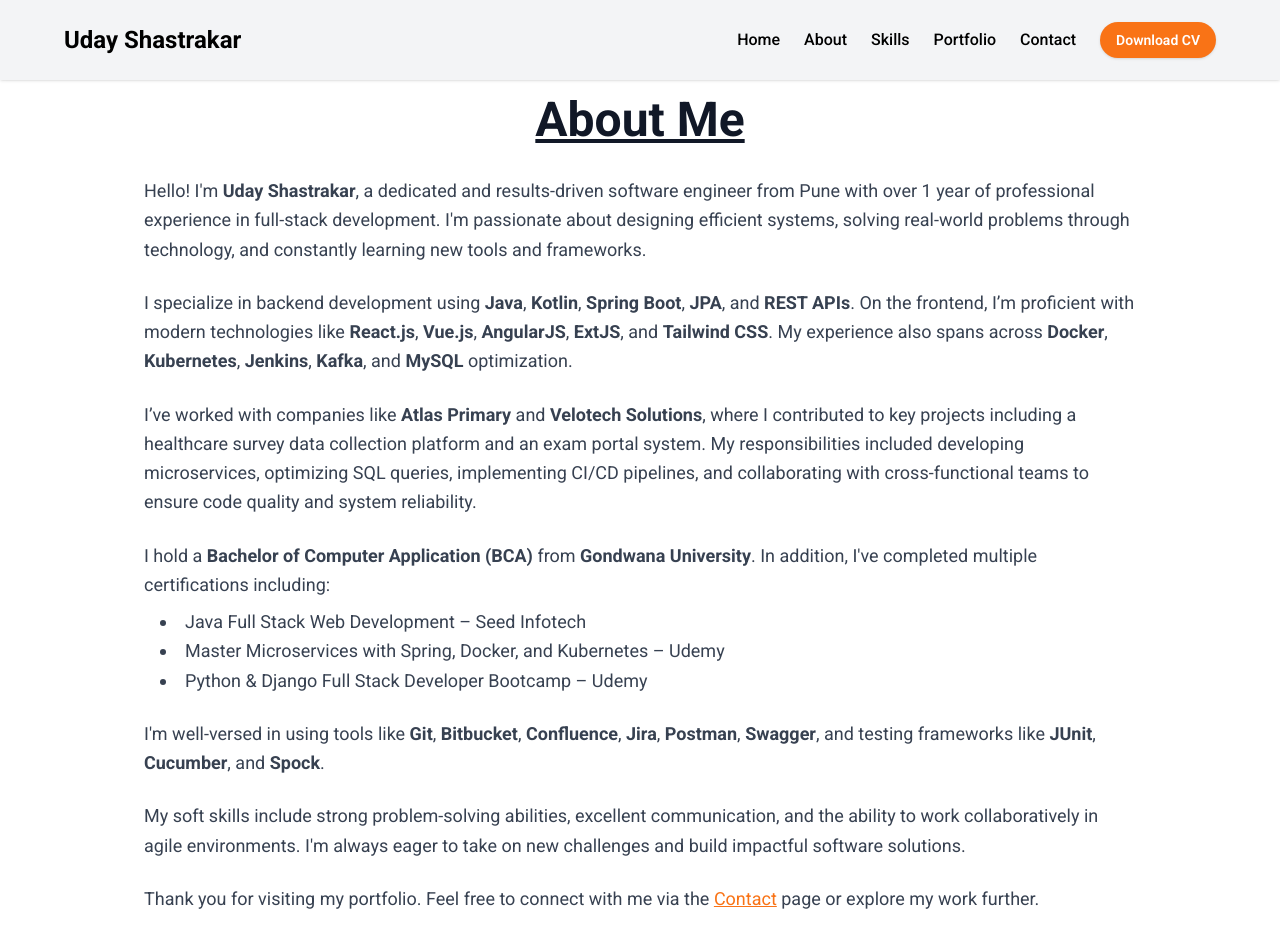
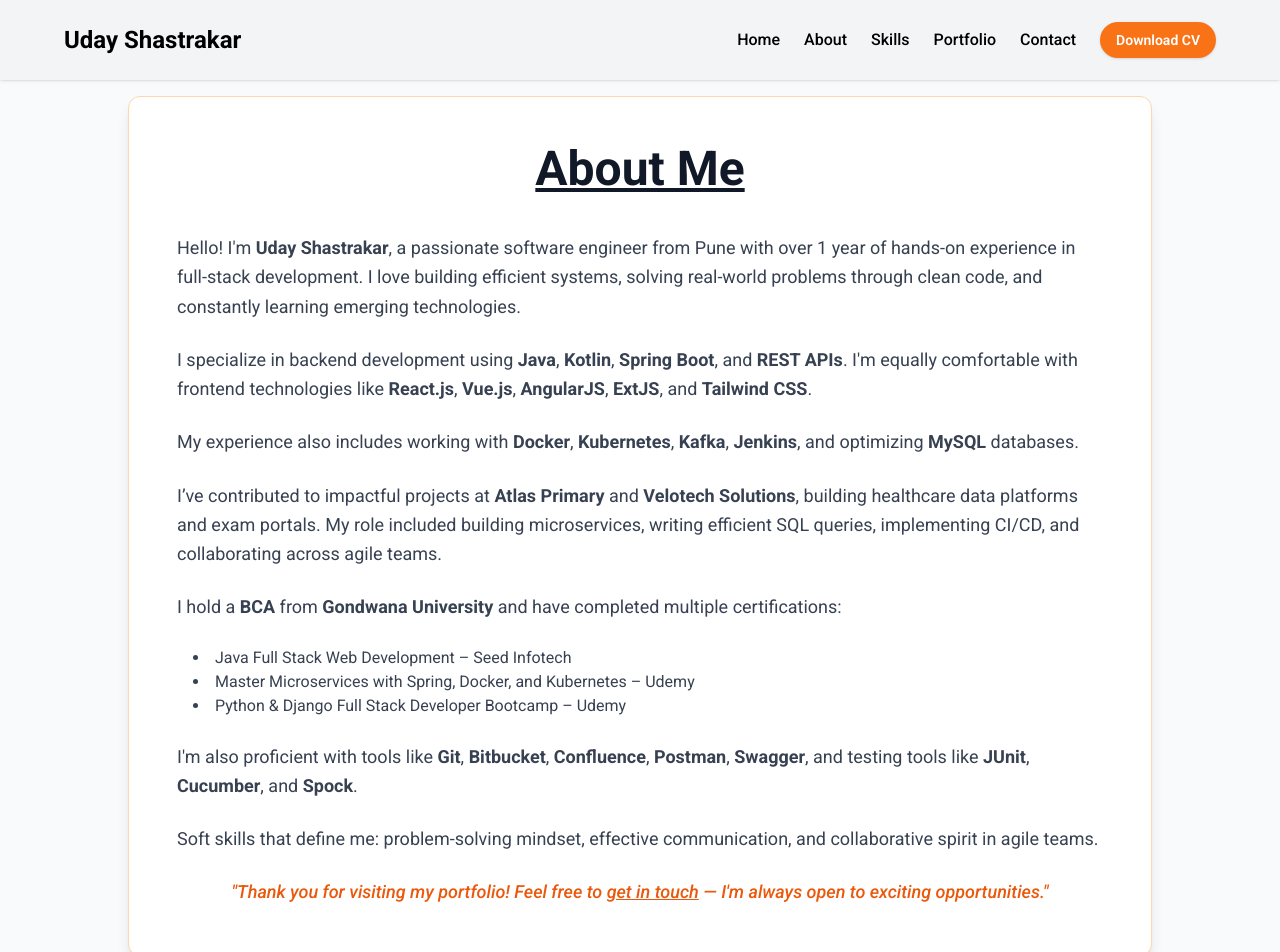
Before and after one commit to Uday-Shastrakar/PortfolioWebsite, a React (Vite) app: page /PortfolioWebsite/about in a window 1280 px wide. Shown: the top 952 px of the page. Built offline with nearby package versions, Linux system fonts and the light colour scheme.

Commit message:
codes beautify and updated

```diff
--- a/src/App.jsx
+++ b/src/App.jsx
@@ -15,14 +15,18 @@
 
 function App() {
   return (
-    <Router basename="/PortfolioWebsite"> {/* Add basename here */}
+    <div className="flex flex-col min-h-screen"> {/* Layout wrapper for sticky footer */}
+      <Router basename="/PortfolioWebsite">
         <Header />
+
+        {/* Main content grows to fill remaining space */}
+        <main className="flex-grow">
           <Routes>
             <Route
               path="/"
               element={
                 <>
-              <Banner/>
+                  <Banner />
                   <About />
                   <Services />
                   <Expertise />
@@ -36,8 +40,12 @@
             <Route path="/skills" element={<Skills />} />
             <Route path="/portfolio" element={<Portfolio />} />
           </Routes>
+        </main>
+
+        {/* Footer always sticks to bottom */}
         <Footer />
       </Router>
+    </div>
   );
 }
 
--- a/src/pages/AboutPage.jsx
+++ b/src/pages/AboutPage.jsx
@@ -1,42 +1,51 @@
 const AboutPage = () => {
   return (
-    <div className="pt-24 pb-16 px-4 bg-white min-h-screen max-w-5xl mx-auto">
-      <h1 className="text-4xl md:text-5xl font-bold mb-8 underline text-center text-gray-900">
+    <div className="pt-24 pb-16 px-4 bg-gray-50 min-h-screen">
+      <div className="bg-white shadow-lg rounded-xl max-w-5xl mx-auto p-8 md:p-12 border border-orange-200">
+        <h1 className="text-4xl md:text-5xl font-bold mb-10 underline text-center text-gray-900">
           About Me
         </h1>
 
-      <p className="text-lg text-gray-700 leading-relaxed mb-6">
-        Hello! I'm <strong>Uday Shastrakar</strong>, a dedicated and results-driven software engineer from Pune with over 1 year of professional experience in full-stack development. I'm passionate about designing efficient systems, solving real-world problems through technology, and constantly learning new tools and frameworks.
+        <div className="space-y-6 text-lg text-gray-700 leading-relaxed">
+          <p>
+            Hello! I'm <strong>Uday Shastrakar</strong>, a passionate software engineer from Pune with over 1 year of hands-on experience in full-stack development. I love building efficient systems, solving real-world problems through clean code, and constantly learning emerging technologies.
           </p>
 
-      <p className="text-lg text-gray-700 leading-relaxed mb-6">
-        I specialize in backend development using <strong>Java</strong>, <strong>Kotlin</strong>, <strong>Spring Boot</strong>, <strong>JPA</strong>, and <strong>REST APIs</strong>. On the frontend, I’m proficient with modern technologies like <strong>React.js</strong>, <strong>Vue.js</strong>, <strong>AngularJS</strong>, <strong>ExtJS</strong>, and <strong>Tailwind CSS</strong>. My experience also spans across <strong>Docker</strong>, <strong>Kubernetes</strong>, <strong>Jenkins</strong>, <strong>Kafka</strong>, and <strong>MySQL</strong> optimization.
+          <p>
+            I specialize in backend development using <strong>Java</strong>, <strong>Kotlin</strong>, <strong>Spring Boot</strong>, and <strong>REST APIs</strong>. I'm equally comfortable with frontend technologies like <strong>React.js</strong>, <strong>Vue.js</strong>, <strong>AngularJS</strong>, <strong>ExtJS</strong>, and <strong>Tailwind CSS</strong>.
           </p>
 
-      <p className="text-lg text-gray-700 leading-relaxed mb-6">
-        I’ve worked with companies like <strong>Atlas Primary</strong> and <strong>Velotech Solutions</strong>, where I contributed to key projects including a healthcare survey data collection platform and an exam portal system. My responsibilities included developing microservices, optimizing SQL queries, implementing CI/CD pipelines, and collaborating with cross-functional teams to ensure code quality and system reliability.
+          <p>
+            My experience also includes working with <strong>Docker</strong>, <strong>Kubernetes</strong>, <strong>Kafka</strong>, <strong>Jenkins</strong>, and optimizing <strong>MySQL</strong> databases.
           </p>
 
-      <p className="text-lg text-gray-700 leading-relaxed mb-6">
-        I hold a <strong>Bachelor of Computer Application (BCA)</strong> from <strong>Gondwana University</strong>. In addition, I've completed multiple certifications including:
-        <ul className="list-disc list-inside mt-2 ml-4">
+          <p>
+            I’ve contributed to impactful projects at <strong>Atlas Primary</strong> and <strong>Velotech Solutions</strong>, building healthcare data platforms and exam portals. My role included building microservices, writing efficient SQL queries, implementing CI/CD, and collaborating across agile teams.
+          </p>
+
+          <p>
+            I hold a <strong>BCA</strong> from <strong>Gondwana University</strong> and have completed multiple certifications:
+          </p>
+
+          <ul className="list-disc list-inside ml-4 text-base">
             <li>Java Full Stack Web Development – Seed Infotech</li>
             <li>Master Microservices with Spring, Docker, and Kubernetes – Udemy</li>
             <li>Python & Django Full Stack Developer Bootcamp – Udemy</li>
           </ul>
+
+          <p>
+            I'm also proficient with tools like <strong>Git</strong>, <strong>Bitbucket</strong>, <strong>Confluence</strong>, <strong>Postman</strong>, <strong>Swagger</strong>, and testing tools like <strong>JUnit</strong>, <strong>Cucumber</strong>, and <strong>Spock</strong>.
           </p>
 
-      <p className="text-lg text-gray-700 leading-relaxed mb-6">
-        I'm well-versed in using tools like <strong>Git</strong>, <strong>Bitbucket</strong>, <strong>Confluence</strong>, <strong>Jira</strong>, <strong>Postman</strong>, <strong>Swagger</strong>, and testing frameworks like <strong>JUnit</strong>, <strong>Cucumber</strong>, and <strong>Spock</strong>.
+          <p>
+            Soft skills that define me: problem-solving mindset, effective communication, and collaborative spirit in agile teams.
           </p>
 
-      <p className="text-lg text-gray-700 leading-relaxed mb-6">
-        My soft skills include strong problem-solving abilities, excellent communication, and the ability to work collaboratively in agile environments. I'm always eager to take on new challenges and build impactful software solutions.
+          <p className="text-center text-orange-600 font-medium italic mt-8">
+            "Thank you for visiting my portfolio! Feel free to <a href="/PortfolioWebsite/contact" className="underline hover:text-orange-700">get in touch</a> — I'm always open to exciting opportunities."
           </p>
-
-      <p className="text-lg text-gray-700 leading-relaxed">
-        Thank you for visiting my portfolio. Feel free to connect with me via the <a href="/contact" className="text-orange-500 underline">Contact</a> page or explore my work further.
-      </p>
+        </div>
+      </div>
     </div>
   );
 };
--- a/src/pages/Contact.jsx
+++ b/src/pages/Contact.jsx
@@ -1,42 +1,76 @@
+import { FaEnvelope, FaPhone, FaLinkedin, FaGithub } from "react-icons/fa";
+
 const Contact = () => {
   return (
-    <div className="pt-20 pb-10 px-8 bg-white min-h-[88vh]">
-      <h1 className="text-5xl font-bold text-center underline mb-8">Contact Me</h1>
-      <div className="text-center space-y-4 text-lg text-gray-800">
-        <p>
-          Email:{" "}
+    <section className="min-h-[88vh] flex items-center justify-center bg-white px-4 py-16">
+      <div className="max-w-4xl w-full text-center">
+        <h1 className="text-4xl md:text-5xl font-bold underline mb-8">
+          Contact Me
+        </h1>
+
+        {/* Greeting Box */}
+        <div className="border-2 border-orange-400 bg-orange-50 rounded-xl p-6 md:p-8 mb-10 shadow">
+          <h2 className="text-2xl font-semibold text-gray-800 mb-3">
+            Let’s Connect!
+          </h2>
+          <p className="text-gray-700 text-lg">
+            Whether you want to collaborate, have a question, or just want to say hi —
+            I’m always open to meaningful conversations and opportunities. Don’t hesitate to reach out!
+          </p>
+        </div>
+
+        {/* Contact Info Grid */}
+        <div className="grid grid-cols-1 md:grid-cols-2 gap-10 text-lg text-gray-800 text-left">
+          {/* Left */}
+          <div className="space-y-6">
+            <div className="flex items-center gap-4">
+              <FaEnvelope className="text-orange-500 text-2xl" />
               <a
+                href="mailto:uday.shastrakar@gmail.com"
                 className="text-blue-600 underline"
-            href="mailto:uday.shastrakar@gmail.com"
               >
                 uday.shastrakar@gmail.com
               </a>
-        </p>
-        <p>Phone: 8668713992 / 8149904347</p>
-        <p>
-          LinkedIn:{" "}
+            </div>
+
+            <div className="flex items-center gap-4">
+              <FaPhone className="text-orange-500 text-2xl" />
+              <div>
+                <p>+91 8668713992</p>
+                <p>+91 8149904347</p>
+              </div>
+            </div>
+          </div>
+
+          {/* Right */}
+          <div className="space-y-6">
+            <div className="flex items-center gap-4">
+              <FaLinkedin className="text-orange-500 text-2xl" />
               <a
                 href="https://www.linkedin.com/in/uday-shastrakar"
                 target="_blank"
                 rel="noopener noreferrer"
                 className="text-blue-600 underline"
               >
-            View Profile
+                LinkedIn Profile
               </a>
-        </p>
-        <p>
-          GitHub:{" "}
+            </div>
+
+            <div className="flex items-center gap-4">
+              <FaGithub className="text-orange-500 text-2xl" />
               <a
                 href="https://github.com/Uday-Shastrakar"
                 target="_blank"
                 rel="noopener noreferrer"
                 className="text-blue-600 underline"
               >
-            Uday-Shastrakar
+                github.com/Uday-Shastrakar
               </a>
-        </p>
             </div>
           </div>
+        </div>
+      </div>
+    </section>
   );
 };
 
--- a/src/pages/Licensing.jsx
+++ b/src/pages/Licensing.jsx
@@ -1,13 +1,37 @@
 const Licensing = () => {
   return (
-    <div className="pt-24 pb-10 px-4 bg-white min-h-[88vh]">
-      <h1 className="text-4xl md:text-5xl font-bold text-center underline mb-6 text-gray-900">
-        Licensing
-      </h1>
-      <p className="max-w-3xl mx-auto text-lg text-center text-gray-700 leading-relaxed">
-        All content, images, and source code on this website are © Uday Shastrakar 2025. <br />
-        This project is for educational and portfolio use only. Unauthorized use is prohibited.
-      </p>
+    <div className="pt-32 pb-20 px-6 bg-gray-50 min-h-screen">
+      <div className="bg-white max-w-4xl mx-auto p-8 md:p-12 rounded-xl shadow border border-orange-200">
+        <h1 className="text-4xl md:text-5xl font-bold text-center underline text-gray-900 mb-8">
+          Licensing
+        </h1>
+
+        <div className="text-gray-700 text-base md:text-lg leading-relaxed space-y-6">
+          <p>
+            All content, visuals, and source code on this website are the intellectual property of <strong>Uday Shastrakar</strong> © 2025, unless otherwise stated.
+          </p>
+
+          <p>
+            This project is created for <strong>educational</strong> and <strong>portfolio demonstration</strong> purposes only. The work showcased here reflects personal learning, professional experience, and creative contributions.
+          </p>
+
+          <p>
+            Unauthorized copying, redistribution, or commercial use of the materials without explicit permission is strictly prohibited.
+          </p>
+
+          <p>
+            If you wish to reference or use parts of this project, please contact me through the{" "}
+            <a href="/PortfolioWebsite/contact" className="text-orange-600 underline hover:text-orange-700">
+              Contact
+            </a>{" "}
+            page for collaboration or licensing inquiries.
+          </p>
+
+          <p className="italic text-sm text-center pt-4 text-gray-500">
+            Last Updated: June 2025
+          </p>
+        </div>
+      </div>
     </div>
   );
 };
--- a/src/pages/PrivacyPolicy.jsx
+++ b/src/pages/PrivacyPolicy.jsx
@@ -1,11 +1,46 @@
 const PrivacyPolicy = () => {
   return (
-    <div className="pt-40 pb-16 px-4 bg-gray-50 min-h-[88vh]">
-      <h1 className="text-5xl font-bold text-center underline mb-8">Privacy Policy</h1>
-      <p className="max-w-3xl mx-auto text-lg text-center text-gray-700 leading-relaxed">
-        This portfolio website does not collect or store your personal data. <br />
-        It is built for showcasing professional experience only. No cookies or tracking tools are used.
-      </p>
+    <div className="pt-32 pb-20 px-6 bg-gray-50 min-h-screen">
+      <div className="bg-white max-w-4xl mx-auto p-8 md:p-12 rounded-xl shadow border border-orange-200">
+        <h1 className="text-4xl md:text-5xl font-bold text-center underline text-gray-900 mb-10">
+          Privacy Policy
+        </h1>
+
+        <div className="space-y-6 text-gray-700 text-base md:text-lg leading-relaxed">
+          <p>
+            This Privacy Policy describes how your information is handled and protected when you visit this personal portfolio website (
+            <strong>https://uday-shastrakar.github.io/PortfolioWebsite</strong>).
+          </p>
+
+          <h2 className="text-xl font-semibold text-gray-800 mt-6">1. Information Collection</h2>
+          <p>
+            This website does <strong>not collect</strong> any personal data, cookies, or usage analytics. It is purely intended to present the professional profile, projects, and skills of <strong>Uday Shastrakar</strong>.
+          </p>
+
+          <h2 className="text-xl font-semibold text-gray-800 mt-6">2. Use of Information</h2>
+          <p>
+            As no data is collected, there is no processing, sharing, or storing of your information. The website does not utilize tracking tools or third-party analytics.
+          </p>
+
+          <h2 className="text-xl font-semibold text-gray-800 mt-6">3. External Links</h2>
+          <p>
+            The website may contain links to external platforms such as LinkedIn, GitHub, or Resume hosting services. These platforms may have their own privacy policies. Users are encouraged to review them individually.
+          </p>
+
+          <h2 className="text-xl font-semibold text-gray-800 mt-6">4. Contact</h2>
+          <p>
+            If you have any questions about this Privacy Policy or the website in general, feel free to reach out via the{" "}
+            <a href="/PortfolioWebsite/contact" className="text-orange-600 underline hover:text-orange-700">
+              Contact
+            </a>{" "}
+            page.
+          </p>
+
+          <p className="italic text-sm text-center pt-6 text-gray-500">
+            Last Updated: June 2025
+          </p>
+        </div>
+      </div>
     </div>
   );
 };
```
Lines whose indentation alone changed are shown as unchanged.
